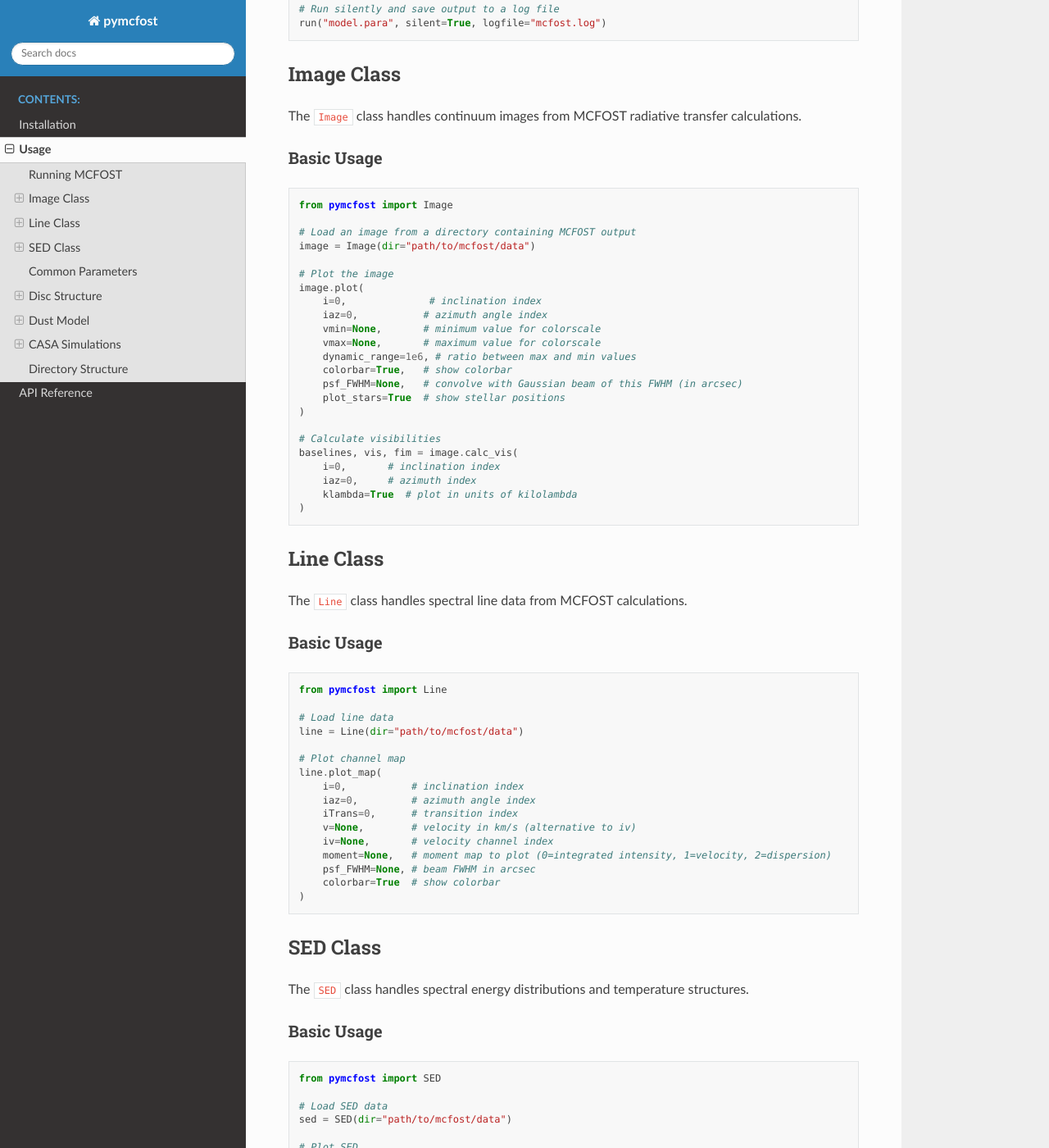
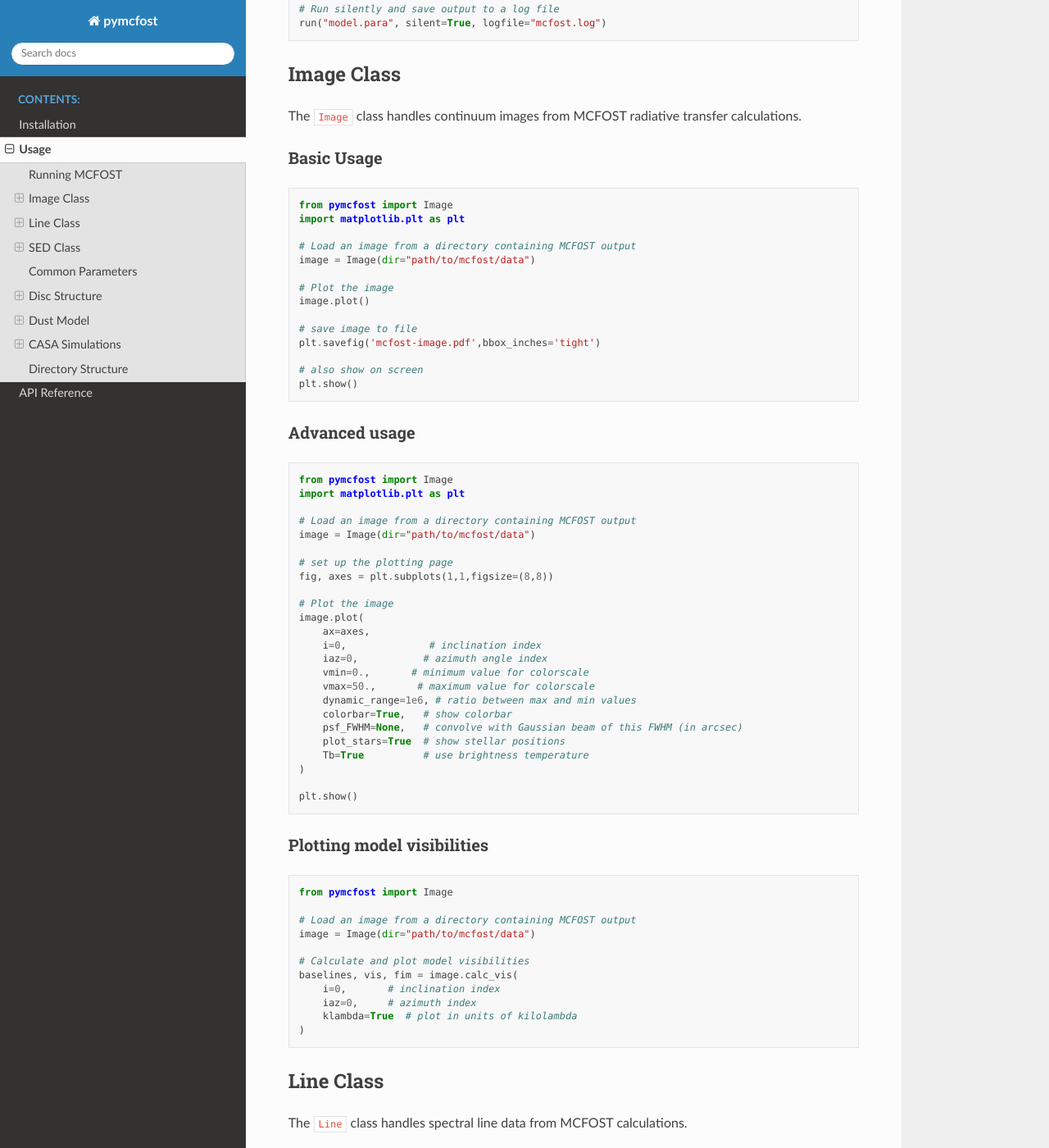
Before and after one commit to cpinte/pymcfost, a Sphinx documentation site: the page built from docs/usage.rst, in a window 1280 px wide and 1400 px high, scrolled down 456 px. Shown: the whole window at 82% size. Built offline with Sphinx 7.4.7 and the Read the Docs theme 3.1.0, drawn with Linux system fonts in a browser that asks for light colours.

Commit message:
(docs) better usage docs for image class

```diff
--- a/docs/usage.rst
+++ b/docs/usage.rst
@@ -32,23 +32,61 @@ Basic Usage
 .. code-block:: python
 
    from pymcfost import Image
+   import matplotlib.plt as plt
 
    # Load an image from a directory containing MCFOST output
    image = Image(dir="path/to/mcfost/data")
 
    # Plot the image
+   image.plot()
+
+   # save image to file
+   plt.savefig('mcfost-image.pdf',bbox_inches='tight')
+
+   # also show on screen
+   plt.show()
+
+Advanced usage
+~~~~~~~~~~~~~~
+
+.. code-block:: python
+
+   from pymcfost import Image
+   import matplotlib.plt as plt
+
+   # Load an image from a directory containing MCFOST output
+   image = Image(dir="path/to/mcfost/data")
+
+   # set up the plotting page
+   fig, axes = plt.subplots(1,1,figsize=(8,8))
+
+   # Plot the image
    image.plot(
+       ax=axes,
        i=0,              # inclination index
        iaz=0,           # azimuth angle index
-       vmin=None,       # minimum value for colorscale
-       vmax=None,       # maximum value for colorscale
+       vmin=0.,       # minimum value for colorscale
+       vmax=50.,       # maximum value for colorscale
        dynamic_range=1e6, # ratio between max and min values
        colorbar=True,   # show colorbar
        psf_FWHM=None,   # convolve with Gaussian beam of this FWHM (in arcsec)
        plot_stars=True  # show stellar positions
+       Tb=True          # use brightness temperature
    )
 
-   # Calculate visibilities
+   plt.show()
+
+Plotting model visibilities
+~~~~~~~~~~~~~~~~~~~~~~~~~~~
+
+.. code-block:: python
+
+   from pymcfost import Image
+
+   # Load an image from a directory containing MCFOST output
+   image = Image(dir="path/to/mcfost/data")
+
+   # Calculate and plot model visibilities
    baselines, vis, fim = image.calc_vis(
        i=0,       # inclination index
        iaz=0,     # azimuth index
```
